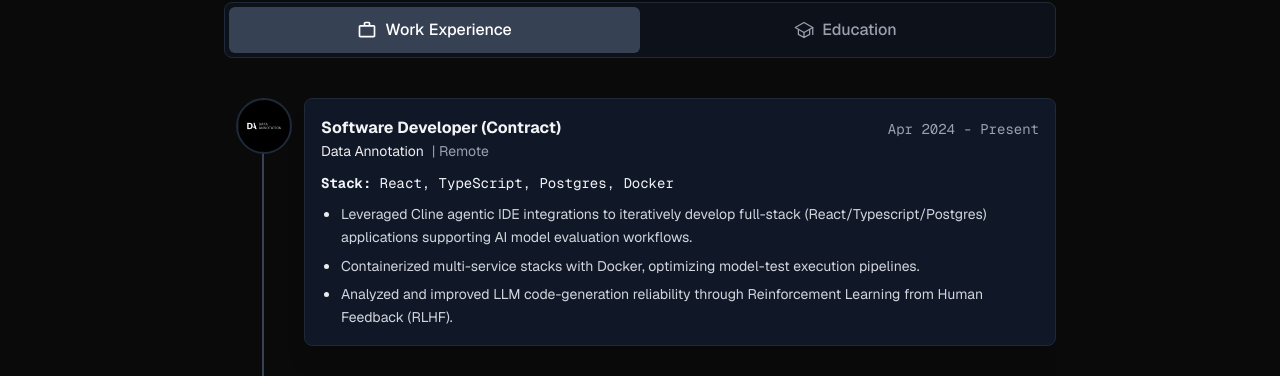
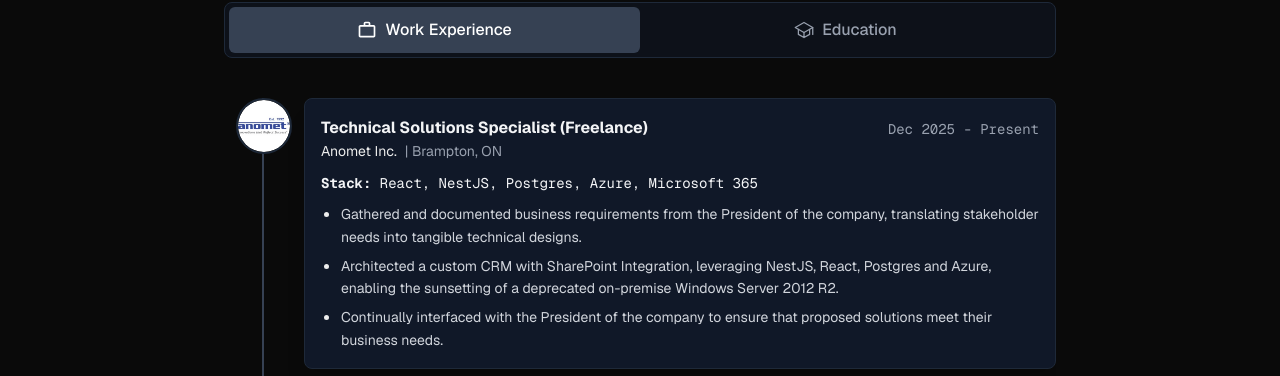
Before and after one commit to justinklein2001/justinklein.ca, a Next.js app in the folder portfolio/: page / in a window 1280 px wide. Shown: the part 553-929 px from the top of the page. Built offline with nearby package versions, Linux system fonts and the light colour scheme.

Commit message:
add anomet experience

```diff
--- a/portfolio/data/ExperienceData.ts
+++ b/portfolio/data/ExperienceData.ts
@@ -8,6 +8,20 @@ export const ExperienceData: ExperienceTab[] = [
     value: "experience",
     icon: MdOutlineWorkOutline,
     events: [
+      {
+        title: "Technical Solutions Specialist (Freelance)",
+        subtitle: "Anomet Inc.",
+        date: "Dec 2025 - Present",
+
+        bullets: [
+          "Gathered and documented business requirements from the President of the company, translating stakeholder needs into tangible technical designs.",
+          "Architected a custom CRM with SharePoint Integration, leveraging NestJS, React, Postgres and Azure, enabling the sunsetting of a deprecated on-premise Windows Server 2012 R2.",
+          "Continually interfaced with the President of the company to ensure that proposed solutions meet their business needs."
+        ],
+        iconLogo: "/anomet.jpeg",
+        location: "Brampton, ON",
+        stack: ["React", "NestJS","Postgres", "Azure", "Microsoft 365"],
+      },
       {
         title: "Software Developer (Contract)",
         subtitle: "Data Annotation",
@@ -79,17 +93,8 @@ export const ExperienceData: ExperienceTab[] = [
     value: "education",
     icon: IoSchoolOutline,
     events: [
-      // {
-      //   title: "AWS Certified Solutions Architect – Associate",
-      //   subtitle: "Amazon Web Services (AWS)",
-      //   date: "2026",
-      //   bullets: [
-      //     "Demonstrated expertise in designing and deploying scalable, highly available, and fault-tolerant systems on AWS.",
-      //   ],
-      //   iconLogo: "/aws.png",
-      // },
       {
-        title: "Bachelor of Computing, Software Engineering (Co-op)",
+        title: "Bachelor of Computing, Honours Software Engineering (Co-op)",
         subtitle: "University of Guelph",
         date: "2019 - 2024",
         bullets: [
--- a/portfolio/sections/SummarySection.tsx
+++ b/portfolio/sections/SummarySection.tsx
@@ -19,7 +19,7 @@ export function SummarySection() {
                 </li>
                 <li key="ai" className="p-0">
                     <Typography className="text-gray-300">
-                        Currently working behind the scenes to make <b>AI</b> better at coding. 💻
+                        Currently working behind the scenes to make <b>AI</b> better at coding and <b>digitally transforming</b> a small business. 💻
                     </Typography>
                 </li>
                 <li key="cloud" className="p-0">
```
Also changed, not shown: portfolio/public/anomet.jpeg (added).
